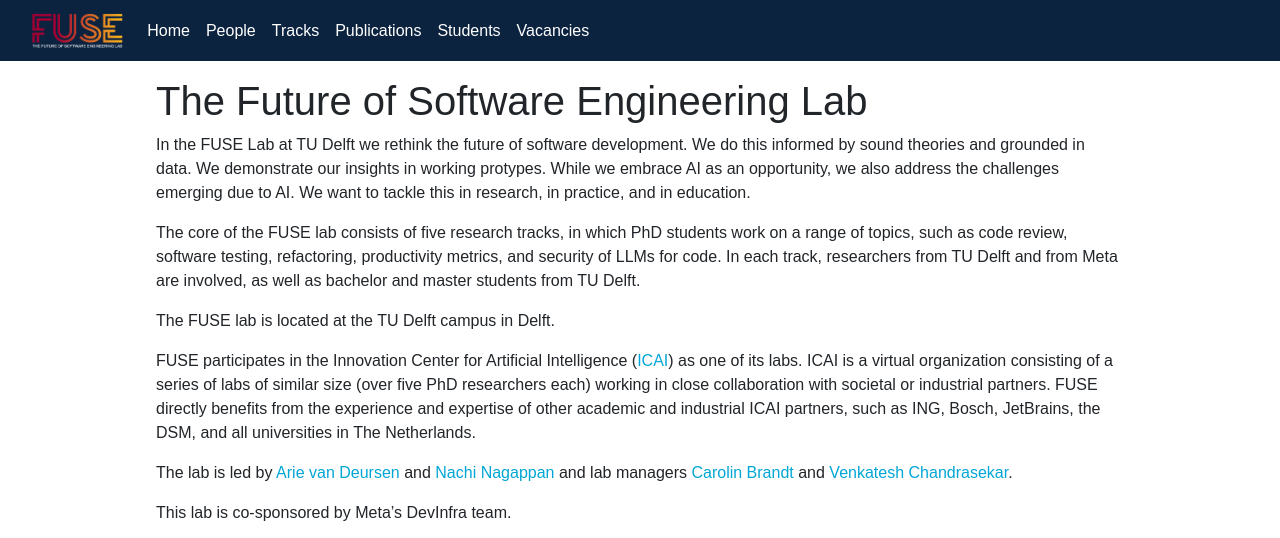
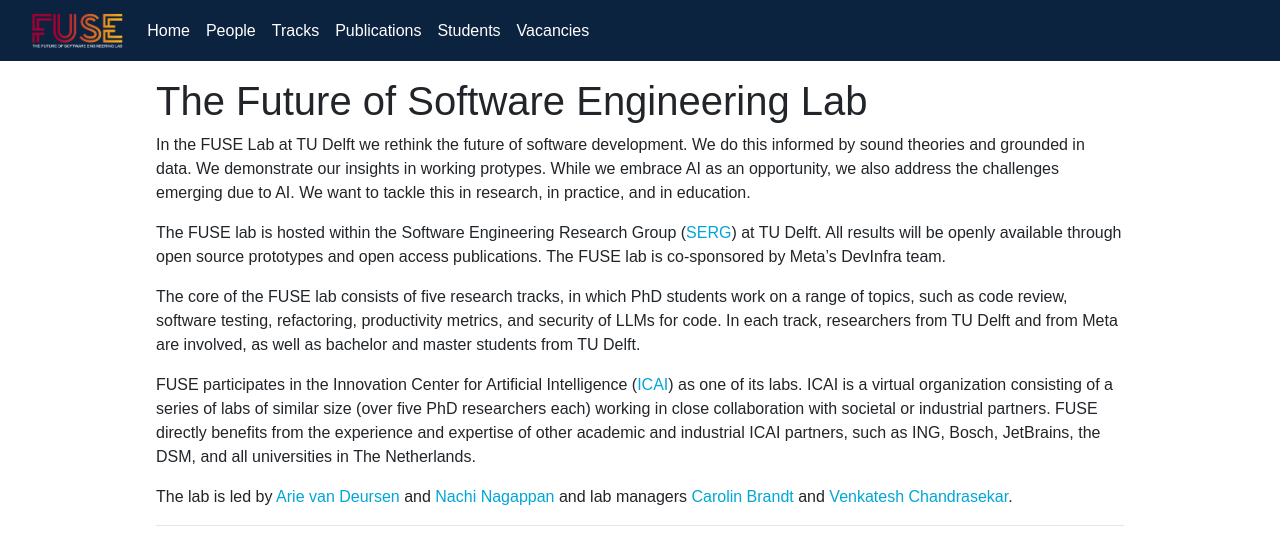
Before and after one commit to SERG-Delft/fuse-lab, a Jekyll site: the page built from index.md, in a window 1280 px wide, cut to the strip 0-538 px from the top of the page. Built offline with Jekyll 4.4.1, drawn with Linux system fonts in a browser that asks for light colours; nearby versions of some CDN libraries.

Commit message:
Rearrange intro

```diff
--- a/index.md
+++ b/index.md
@@ -21,16 +21,15 @@ We demonstrate our insights in working protypes.
 While we embrace AI as an opportunity, we also address the challenges emerging due to AI.
 We want to tackle this in research, in practice, and in education.
 
+The FUSE lab is hosted within the Software Engineering Research Group ([SERG]) at TU Delft. All results will be openly available through open source prototypes and open access publications. The FUSE lab is co-sponsored by Meta's DevInfra team.
+
 The core of the FUSE lab consists of five research tracks, in which PhD students work on a range of topics, such as
 code review, software testing, refactoring, productivity metrics, and security of LLMs for code. In each track, researchers from TU Delft and from Meta are involved, as well as bachelor and master students from TU Delft.
-
-The FUSE lab is located at the TU Delft campus in Delft.
 
 FUSE participates in the Innovation Center for Artificial Intelligence ([ICAI]) as one of its labs. ICAI is a virtual organization consisting of a series of labs of similar size (over five PhD researchers each) working in close collaboration with societal or industrial partners. FUSE directly benefits from the experience and expertise of other academic and industrial ICAI partners, such as ING, Bosch, JetBrains, the DSM, and all universities in The Netherlands.
 
 The lab is led by [Arie van Deursen][avandeursen] and [Nachi Nagappan][nachinagappan] and lab managers [Carolin Brandt][cbrandt] and [Venkatesh Chandrasekar][vchandrasekar].
 
-This lab is co-sponsored by Meta's DevInfra team.
 
 ----
 
```
